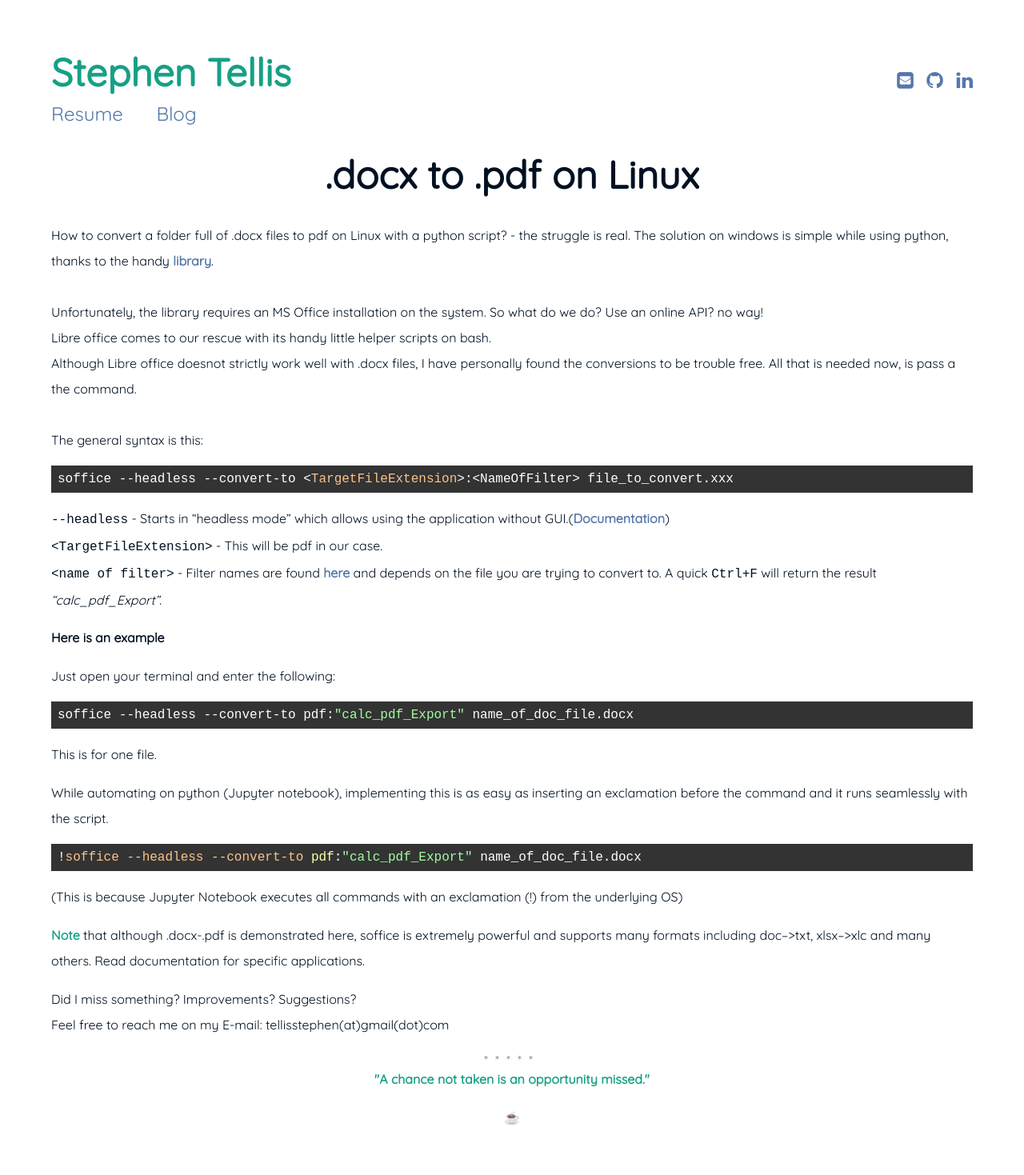
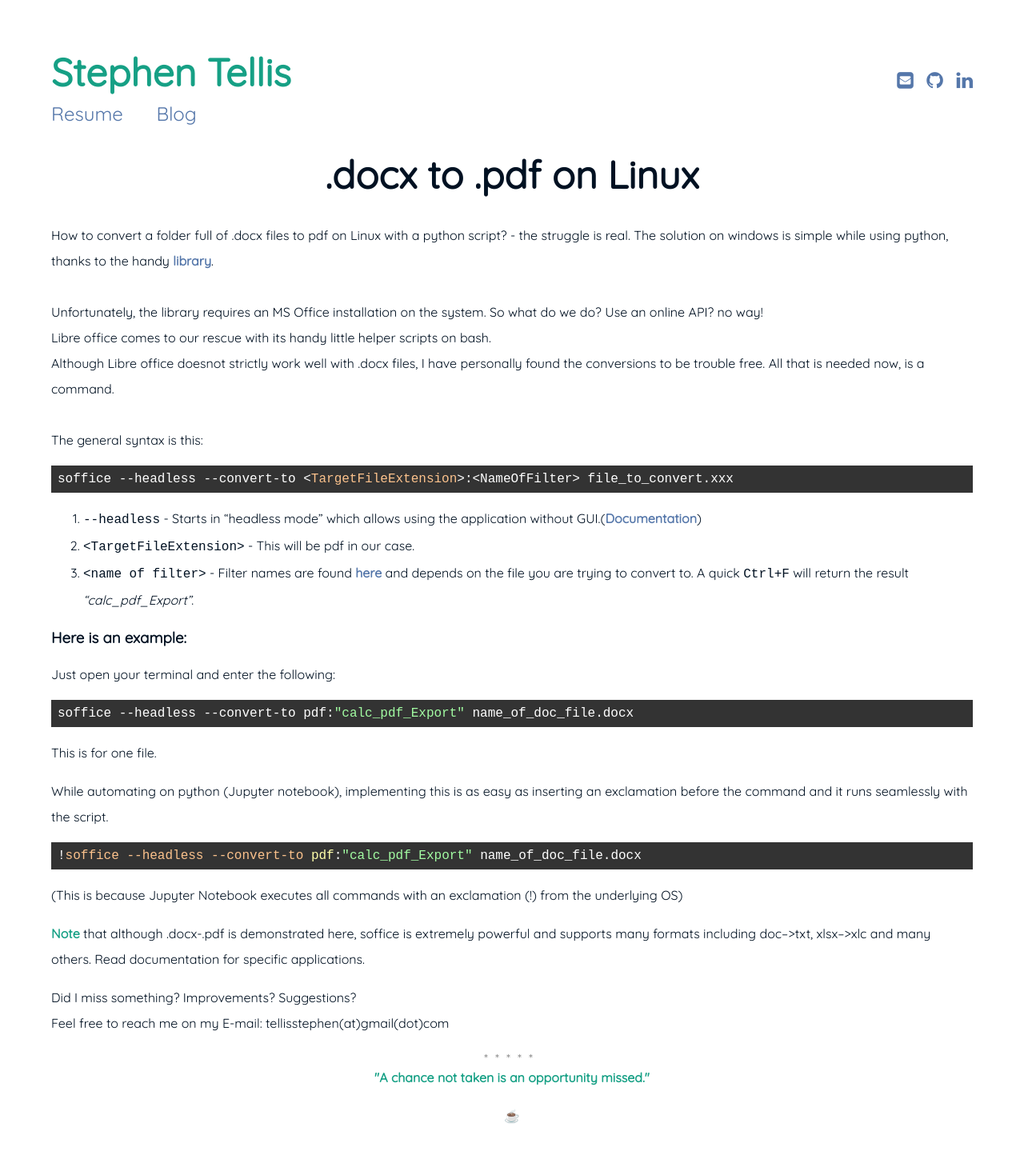
Before and after one commit to Stephen-Tellis/home, a Jekyll site: the page built from _posts/2020-06-29-docxtopdf.md, in a window 1280 px wide. Shown: the whole page at 80% size. Built offline with Jekyll 4.4.1, drawn with Linux system fonts in a browser that asks for light colours.

Commit message:
Update 2020-06-29-docxtopdf.md

````diff
--- a/_posts/2020-06-29-docxtopdf.md
+++ b/_posts/2020-06-29-docxtopdf.md
@@ -11,17 +11,17 @@ The solution on windows is simple while using python, thanks to the handy [libra
 Unfortunately, the library requires an MS Office installation on the system. So what do we do? Use an online API? no way!
 Libre office comes to our rescue with its handy little helper scripts on bash.
 Although Libre office doesnot strictly work well with .docx files, I have personally found the conversions to be trouble free.
-All that is needed now, is pass a the command.
+All that is needed now, is a command.
 <br>
 The general syntax is this:
 ```
 soffice --headless --convert-to <TargetFileExtension>:<NameOfFilter> file_to_convert.xxx
 ```
-`--headless` - Starts in "headless mode" which allows using the application without GUI.([Documentation](https://help.libreoffice.org/Common/Starting_the_Software_With_Parameters "Go to site"))
-`<TargetFileExtension>` - This will be pdf in our case.
-`<name of filter>`  - Filter names are found [here](https://cgit.freedesktop.org/libreoffice/core/tree/filter/source/config/fragments/filters "Go to site") and depends on the file you are trying to convert to. A quick `Ctrl+F` will return the result *"calc_pdf_Export"*.
+1. `--headless` - Starts in "headless mode" which allows using the application without GUI.([Documentation](https://help.libreoffice.org/Common/Starting_the_Software_With_Parameters "Go to site"))
+2. `<TargetFileExtension>` - This will be pdf in our case.
+3. `<name of filter>`  - Filter names are found [here](https://cgit.freedesktop.org/libreoffice/core/tree/filter/source/config/fragments/filters "Go to site") and depends on the file you are trying to convert to. A quick `Ctrl+F` will return the result *"calc_pdf_Export"*.
 
-#### Here is an example
+### Here is an example:
 
 Just open your terminal and enter the following:
 ```
````
